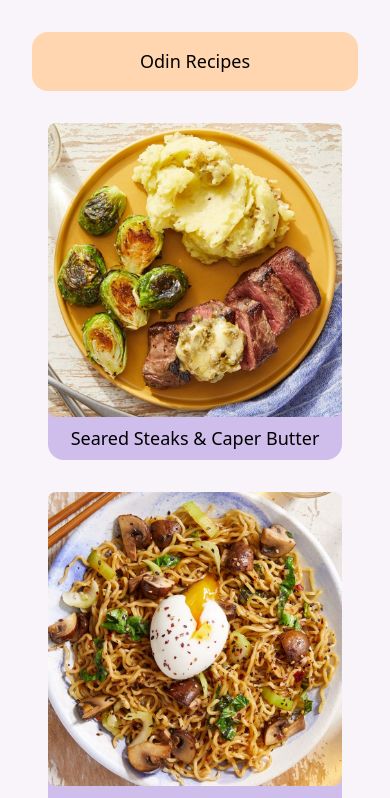
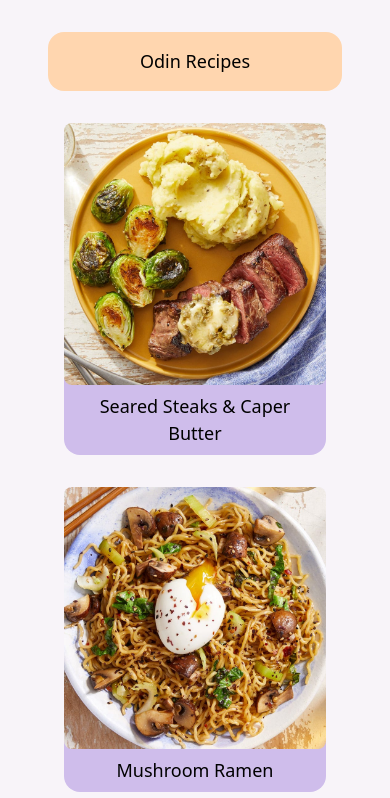
Before and after one commit to SkyeGeeDev/odin-project, a website: page public/index.html in a window 390 px wide. Shown: the top 798 px of the page. Drawn offline with Linux system fonts and the light colour scheme.

Commit message:
Fixed index styling to include padding at bottom

```diff
--- a/public/index.html
+++ b/public/index.html
@@ -6,7 +6,7 @@
     <title>Odin Project Recipes</title>
     <link rel="stylesheet" href="style.css">
 </head>
-<body class="bg-gray grid grid-cols-4 px-8 md:mx-24 ">
+<body class="bg-gray grid grid-cols-4 px-8 mx-4 pb-4 md:mx-24 ">
     <div class="bg-orange rounded-2xl py-4 mt-8 col-span-full">
         <div class="text-center text-lg">Odin Recipes</div>
     </div>
```
Also changed, not shown: public/style.css.
